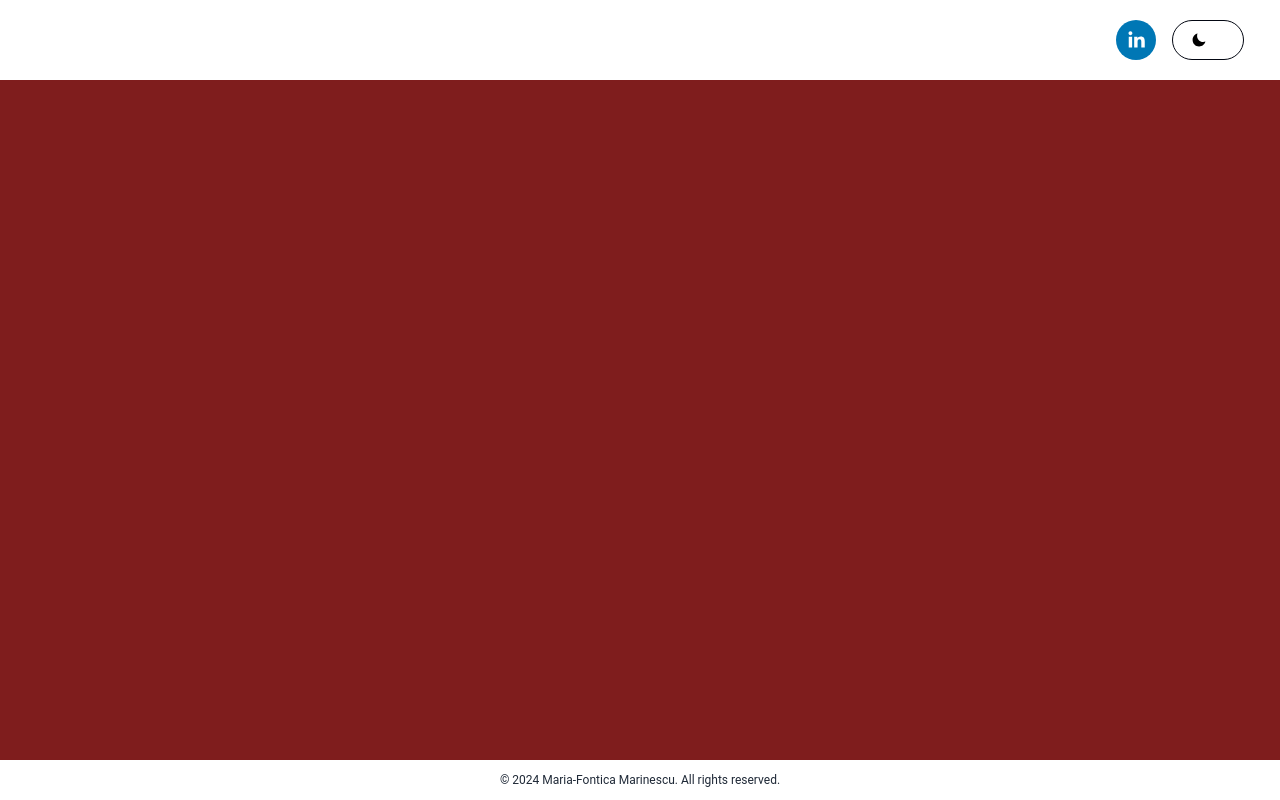
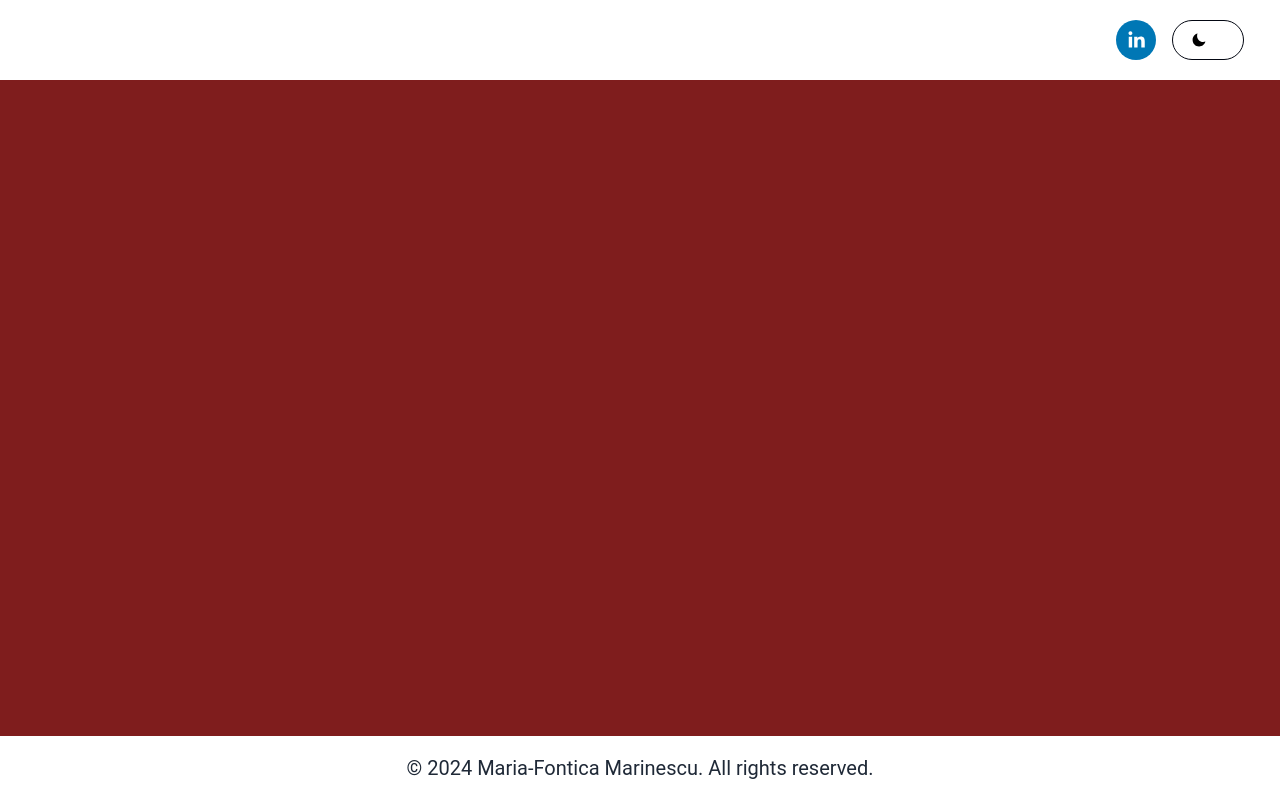
Before and after one commit to mariamarinescu/mmarinescu, a React (Vite) app: page / in a window 1280 px wide. Built offline with nearby package versions, Linux system fonts and the light colour scheme.

Commit message:
Increase the height of the footer; increase footer font-size

```diff
--- a/src/modules/app/components/Footer.tsx
+++ b/src/modules/app/components/Footer.tsx
@@ -12,11 +12,11 @@ export const Footer: React.FC<FooterProps> = ({ className }: FooterProps) => {
     <footer
       className={clsx(
         className,
-        'bg-white dark:bg-th-darker-gray text-center w-full h-auto sm:h-6 xl:h-10 flex items-center bottom-0 absolute'
+        'bg-white dark:bg-th-darker-gray text-center w-full h-auto sm:h-10 xl:h-16 flex items-center bottom-0 absolute'
       )}
     >
       <div className="mx-auto h-auto">
-        <p className="text-[8px] text-xs xl:text-md text-gray-800 dark:text-th-medium-light-gray-1">
+        <p className="text-[8px] text-xs md:text-md xl:text-xl text-gray-800 dark:text-th-medium-light-gray-1">
           &copy; {currentYear} Maria-Fontica Marinescu. All rights reserved.
         </p>
       </div>
```
